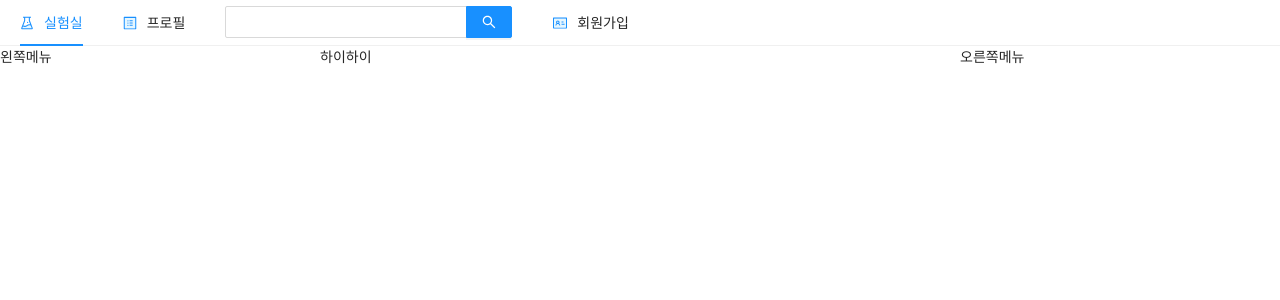
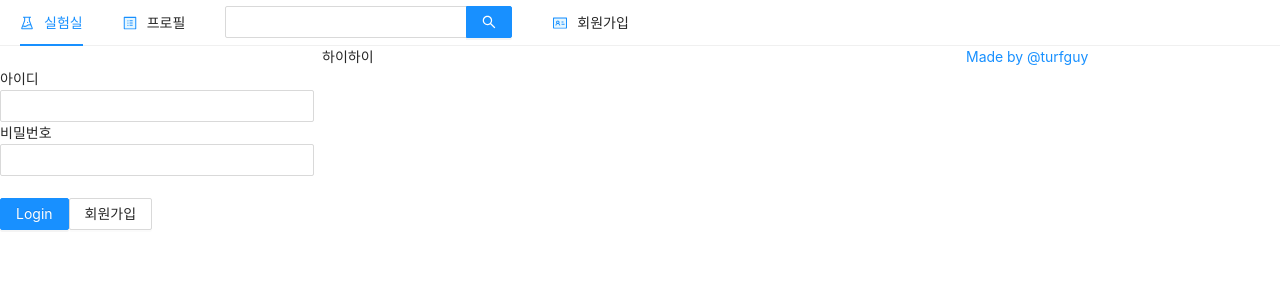
Before and after one commit to turfguy/twit, a Next.js app in the folder front/: page / in a window 1280 px wide. Shown: the top 300 px of the page. Built offline with nearby package versions, Linux system fonts and the light colour scheme.

Commit message:
loginForm

```diff
--- a/front/components/AppLayout.js
+++ b/front/components/AppLayout.js
@@ -3,11 +3,15 @@
 import {Menu, Input, Space, Row, Col} from 'antd';
 import { MailOutlined, AppstoreOutlined, SettingOutlined, SearchOutlined, AudioOutlined, ExperimentTwoTone, ProfileTwoTone, IdcardTwoTone} from '@ant-design/icons';
 import 'antd/dist/antd.css';
-
+import { useState } from 'react';
+import UserProfile from '../components/UserProfile.js'
+import LoginForm from '../components/LoginForm.js'
 
 
 const AppLayout = ({children}) =>
 {
+    const [isLog,setLog] = useState(false);
+
     return(
         <div>
             <Menu mode='horizontal'>
@@ -39,15 +43,15 @@
 
             </Menu.Item>
             </Menu>
-            <Row>
+            <Row gutter={8}>
                 <Col xs={24} md={6}>
-                    왼쪽메뉴
+                    {isLog ? <UserProfile/> : <LoginForm/>}
                 </Col>
                 <Col xs={24} md={12}>
                     {children}
                 </Col>
                 <Col xs={24} md={6}>
-                    오른쪽메뉴
+                    <a href="https://github.com/turfguy" target="_blank" rel='noopener norefferer'> Made by @turfguy </a>
                 </Col>
 
             </Row>
--- /dev/null
+++ b/front/components/LoginForm.js
@@ -0,0 +1,45 @@
+import React, { useCallback, useState } from "react";
+import { Form , Input, Button} from 'antd';
+import Link from 'next/link';
+
+const LoginForm = () => {
+    const [id, setId] = useState ('');
+    const [pw, setPw] = useState ('');
+    const [pwCheck, setPwCheck] = useState ('');
+    const onChangeId = useCallback(()=>{
+
+        setId(e.target.value);
+
+    }, []);
+    const onChangePw = useCallback(()=>{
+
+        setPw(e.target.value);
+
+    }, []);
+
+
+    return (
+        <Form>
+            <br></br>
+            <div>
+                <label htmlFor="user-id">아이디</label>
+                <br></br>
+                <Input name="user-id" value={id} onChange={onChangeId} required/>
+            </div>
+            <div>
+
+            <label htmlFor="user-pw">비밀번호</label>
+                <br></br>
+                <Input name="user-pw" value={pw}  type="password" onChange={onChangePw} required/>
+            </div>
+            <div>
+                    <br></br>
+                    <Button type="primary" htmlType="submit" loading={false} >Login</Button>
+                    <Link href="/signup"><a><Button>회원가입</Button></a></Link>
+            </div>
+
+        </Form>
+    );
+}
+
+export default LoginForm;
--- /dev/null
+++ b/front/components/UserProfile.js
@@ -0,0 +1,5 @@
+const UserProfile = () => {
+
+}
+
+export default UserProfile;
```
